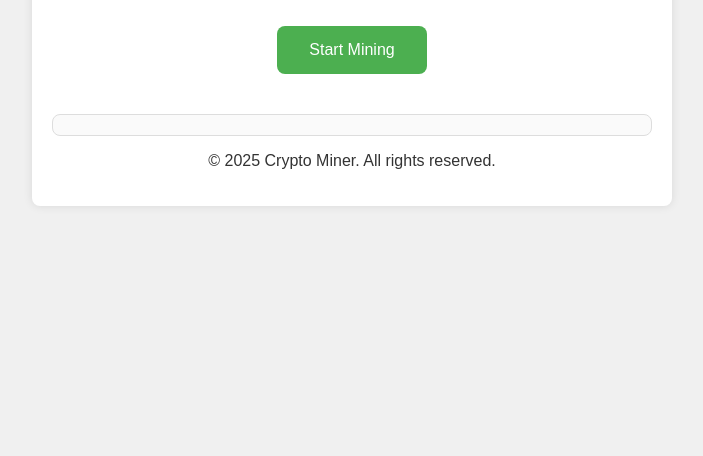
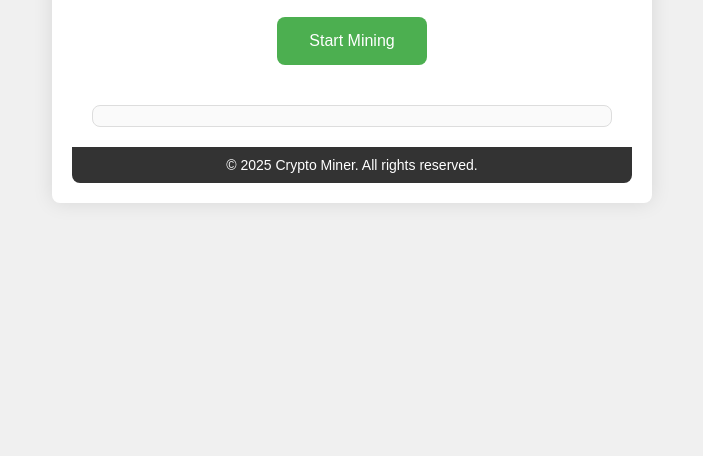
Before and after one commit to kawaki377/crypto-miner-js, a website: page index.html in a window 1280 px wide. Shown: the part 344-800 px from the top of the page, without its empty margins (288-991 px from the left). Drawn offline with Linux system fonts and the light colour scheme.

Commit message:
Update style.css

```diff
--- a/style.css
+++ b/style.css
@@ -1,36 +1,73 @@
+/* Define color variables for easy customization */
+:root {
+    --primary-color: #4CAF50;
+    --secondary-color: #45a049;
+    --background-color: #f0f0f0;
+    --text-color: #333;
+    --header-footer-color: #fff;
+    --header-footer-bg-color: #333;
+    --button-bg-color: var(--primary-color);
+    --button-bg-hover-color: var(--secondary-color);
+    --button-text-color: #fff;
+    --output-bg-color: #fafafa;
+    --output-border-color: #ddd;
+}
+
+/* Reset default margins and paddings */
+* {
+    margin: 0;
+    padding: 0;
+    box-sizing: border-box;
+}
+
+/* Style the body */
 body {
-    font-family: Arial, sans-serif;
-    background-color: #f0f0f0;
-    color: #333;
+    font-family: 'Arial', sans-serif;
+    background-color: var(--background-color);
+    color: var(--text-color);
     display: flex;
     justify-content: center;
     align-items: center;
     height: 100vh;
-    margin: 0;
 }
 
+/* Container for the entire content */
 .container {
-    background-color: #fff;
+    background-color: var(--header-footer-color);
     padding: 20px;
     border-radius: 8px;
-    box-shadow: 0 0 10px rgba(0, 0, 0, 0.1);
+    box-shadow: 0 0 20px rgba(0, 0, 0, 0.1);
     text-align: center;
     max-width: 600px;
-    width: 100%;
+    width: 90%;
 }
 
-h1 {
-    color: #555;
+/* Style the header */
+header {
+    background-color: var(--header-footer-bg-color);
+    color: var(--header-footer-color);
+    padding: 10px 0;
+    border-radius: 8px 8px 0 0;
 }
 
+/* Style the heading */
+h1 {
+    margin: 0;
+    font-size: 24px;
+}
+
+/* Style the main content area */
+main {
+    padding: 20px;
+}
+
+/* Style the button */
 .button {
-    background-color: #4CAF50;
-    color: white;
+    background-color: var(--button-bg-color);
+    color: var(--button-text-color);
     border: none;
     padding: 15px 32px;
     text-align: center;
-    text-decoration: none;
-    display: inline-block;
     font-size: 16px;
     margin: 20px 0;
     cursor: pointer;
@@ -38,16 +75,27 @@ h1 {
     transition: background-color 0.3s ease;
 }
 
+/* Button hover effect */
 .button:hover {
-    background-color: #45a049;
+    background-color: var(--button-bg-hover-color);
 }
 
+/* Style the output area */
 .output {
-    background-color: #fafafa;
+    background-color: var(--output-bg-color);
     padding: 10px;
     border-radius: 8px;
-    border: 1px solid #ddd;
+    border: 1px solid var(--output-border-color);
     white-space: pre-wrap;
     text-align: left;
     margin-top: 20px;
 }
+
+/* Style the footer */
+footer {
+    background-color: var(--header-footer-bg-color);
+    color: var(--header-footer-color);
+    padding: 10px 0;
+    border-radius: 0 0 8px 8px;
+    font-size: 14px;
+}
```
